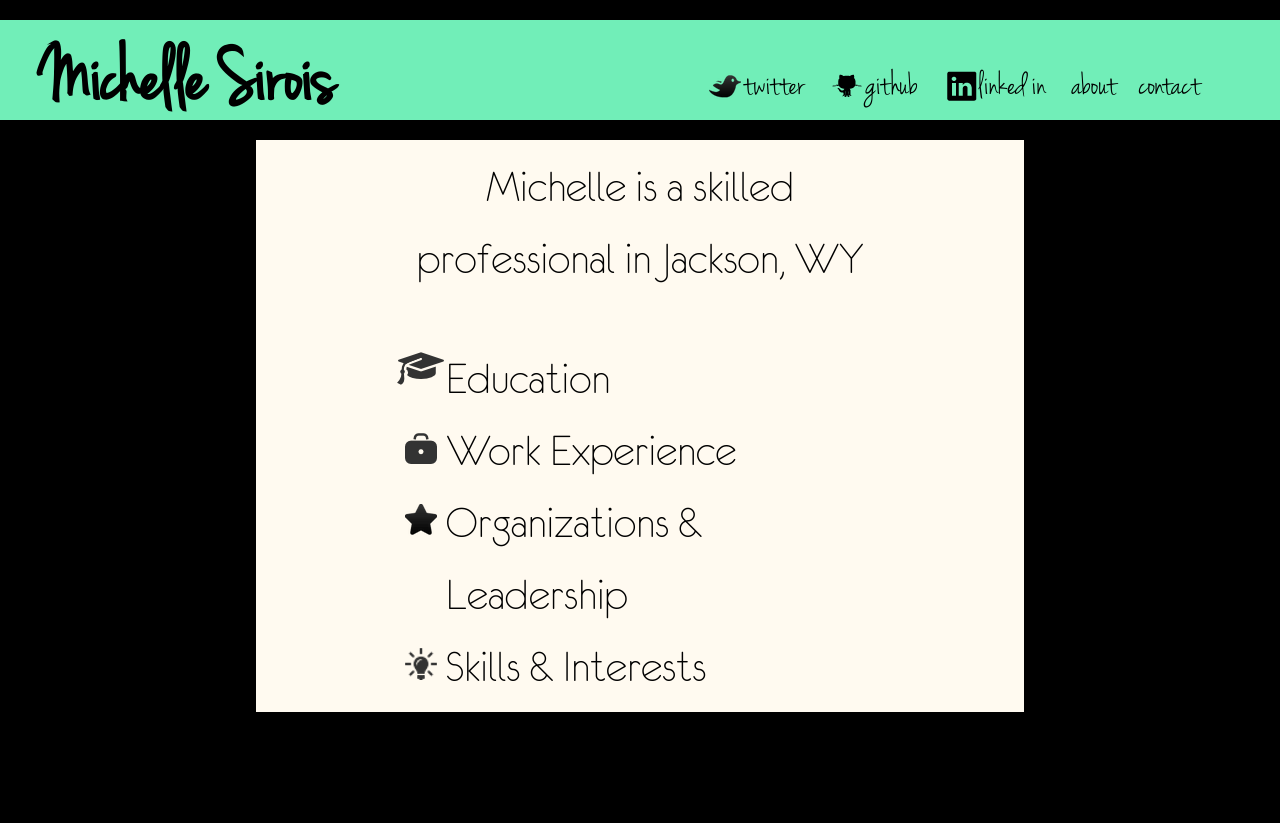
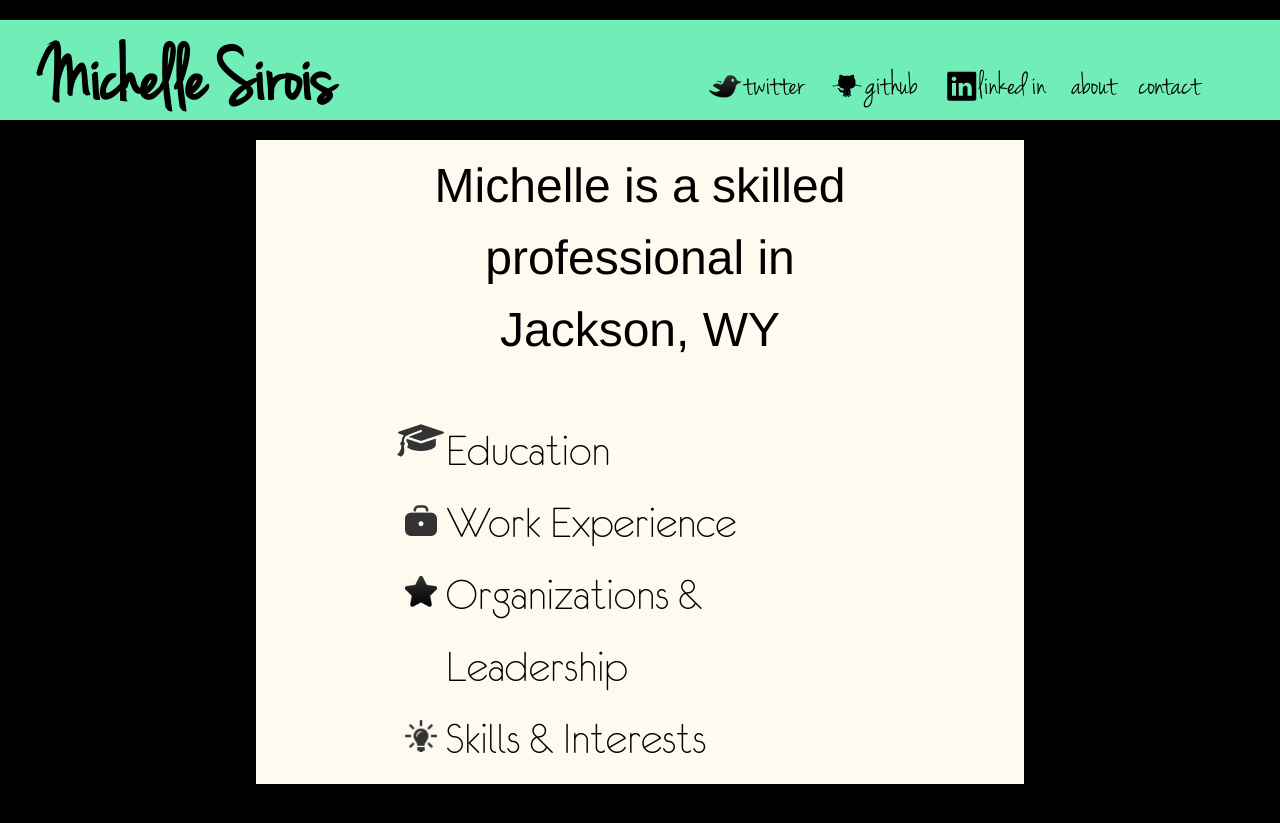
Before and after one commit to michellecsirois/michellecsirois.github.io, a Jekyll site: the page built from index.html, in a window 1280 px wide. Shown: the top 823 px of the page. Built offline with Jekyll 4.4.1, drawn with Linux system fonts in a browser that asks for light colours; Markdown is read by kramdown in place of the engine named in the settings; the list of posts is cut into pages by our own code.

Commit message:
fing font

```diff
--- a/index.html
+++ b/index.html
@@ -9,7 +9,7 @@ layout: default
          xmlns="http://www.w3.org/1999/html" xmlns="http://www.w3.org/1999/html">
 
     <div align="center">
-        <font face="euro" size=10>Michelle is a skilled professional in Jackson, WY</font>
+        <font face="helvetica" size=10>Michelle is a skilled professional in Jackson, WY</font>
     </div>
     <br>
     </br>
```
